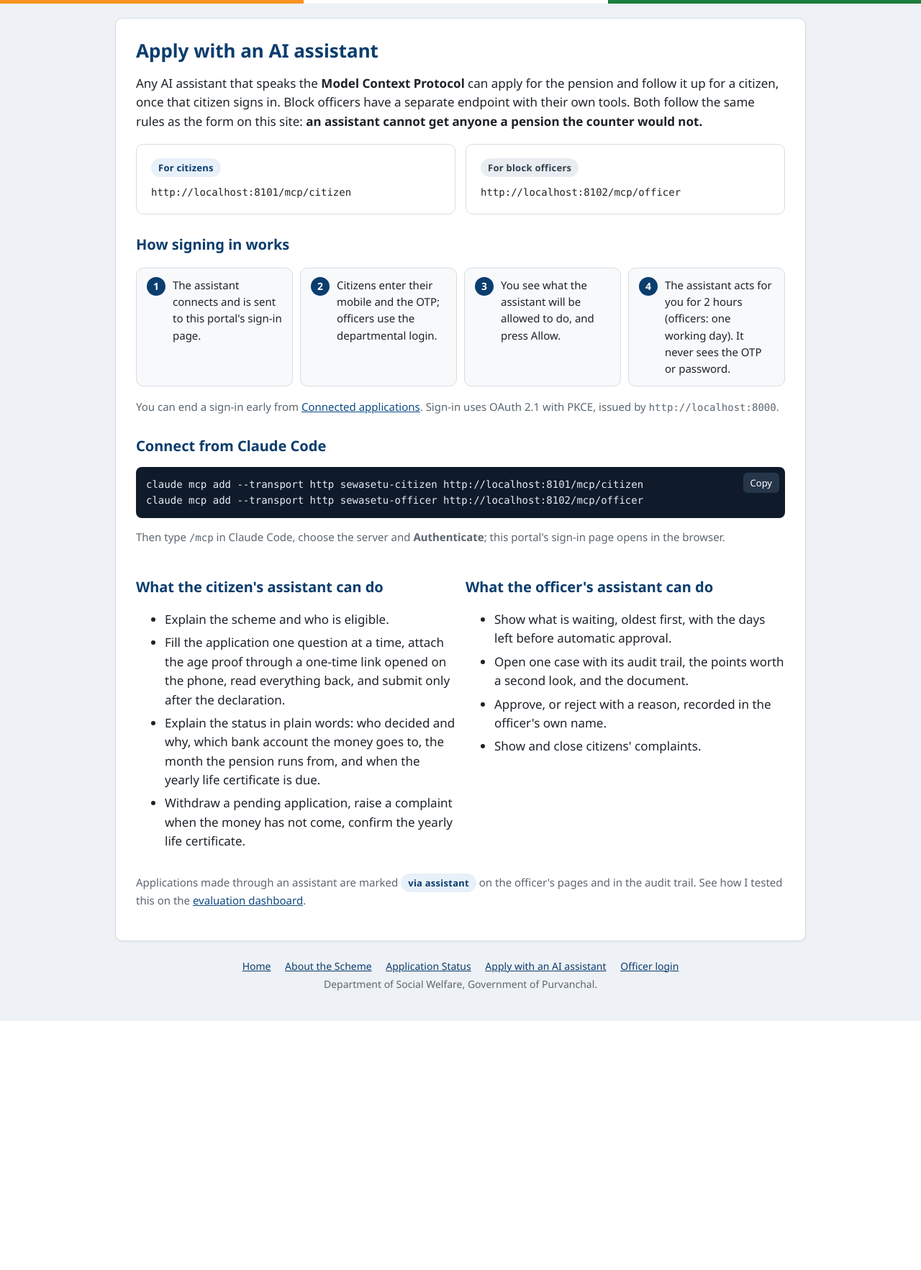
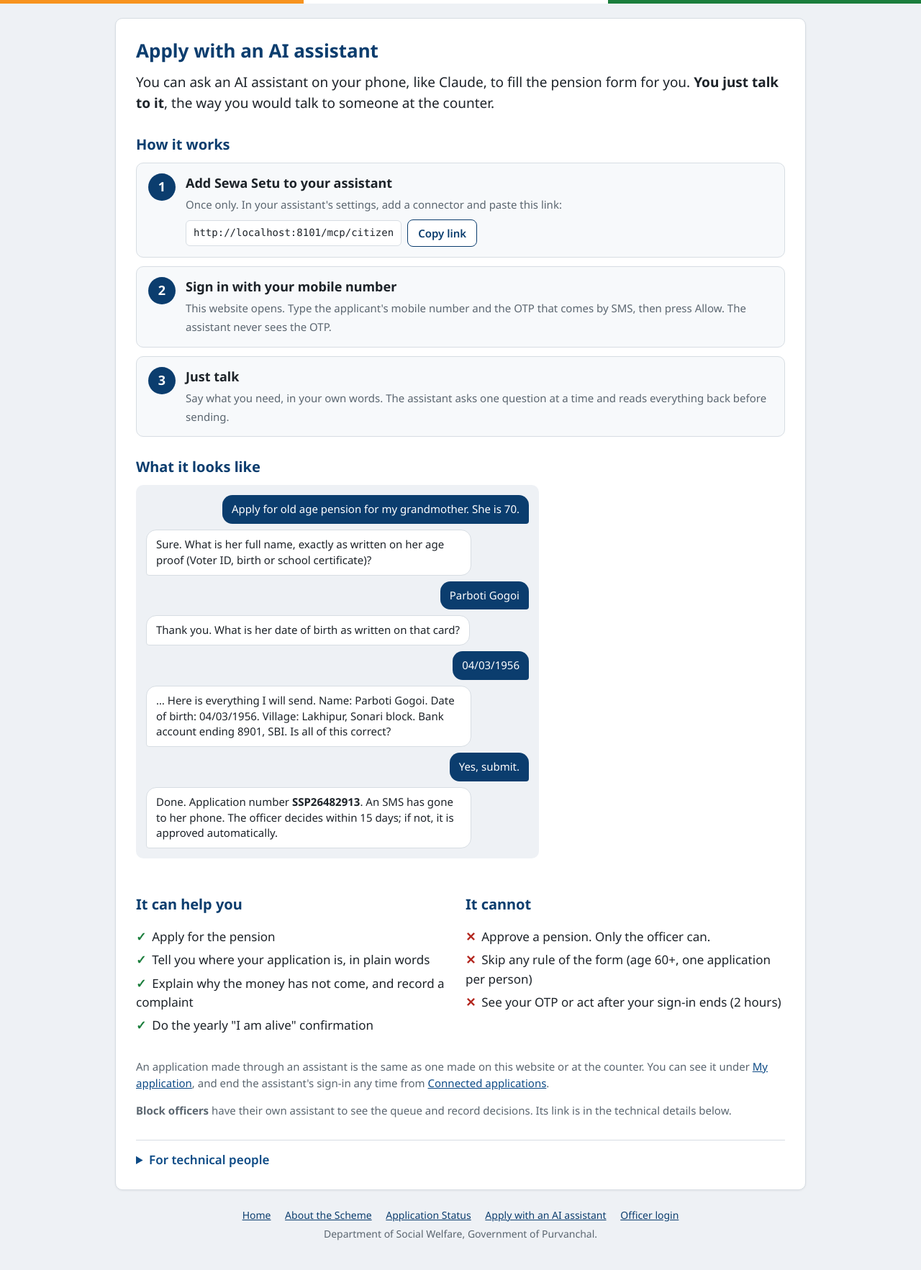
Before and after one commit to starkhushi/sewasetu-assistant, a Flask app: page /agents in a window 1280 px wide. Shown: the part 80-1845 px from the top of the page at 72% size. Before the commit the page ends 1499 px from the top, so only its background shows below. Run offline with Flask 2, Linux system fonts and the light colour scheme; some libraries are stand-ins or nearby versions.

Commit message:
Rewrite the AI assistant page for citizens: three steps, an example chat, can and cannot; technical details folded away

```diff
--- a/app/templates/agents.html
+++ b/app/templates/agents.html
@@ -1,86 +1,115 @@
 {% extends "base.html" %}
-{% block title %}AI assistants - Sewa Setu{% endblock %}
+{% block title %}Apply with an AI assistant - Sewa Setu{% endblock %}
 {% block extra_css %}
+.lead{font-size:19px;margin:0 0 20px}
+.steps3{list-style:none;padding:0;margin:0 0 8px;display:grid;gap:12px}
+.steps3 li{display:flex;gap:14px;align-items:flex-start;background:#f7f9fb;border:1px solid var(--line);
+  border-radius:var(--radius);padding:14px 16px}
+.steps3 .num{flex:none;width:38px;height:38px;border-radius:50%;background:var(--navy);color:#fff;
+  display:grid;place-items:center;font-weight:700;font-size:18px}
+.steps3 b{display:block;font-size:18px;margin-bottom:2px}
+.steps3 span.t{color:var(--muted);font-size:15px}
+.link-box{display:flex;gap:8px;align-items:center;flex-wrap:wrap;margin-top:8px}
+.link-box code{background:#fff;border:1px solid var(--line);border-radius:6px;padding:6px 10px;font-size:14px;word-break:break-all}
+.chat{background:#eef1f5;border-radius:var(--radius);padding:14px;display:flex;flex-direction:column;gap:8px;max-width:560px}
+.msg{max-width:85%;padding:9px 13px;border-radius:14px;font-size:15px;line-height:1.45}
+.msg.u{align-self:flex-end;background:var(--navy);color:#fff;border-bottom-right-radius:4px}
+.msg.a{align-self:flex-start;background:#fff;border:1px solid var(--line);border-bottom-left-radius:4px}
+.can li,.cannot li{margin:6px 0}
+.cannot{list-style:none;padding:0}
+.cannot li::before{content:"\2715";color:var(--red);font-weight:700;margin-right:8px}
+.can{list-style:none;padding:0}
+.can li::before{content:"\2713";color:var(--green);font-weight:700;margin-right:8px}
+details.tech{margin-top:28px;border-top:1px solid var(--line);padding-top:14px}
+details.tech summary{cursor:pointer;color:var(--navy-2);font-weight:600}
 .copy{position:relative}
 .copy button{position:absolute;top:8px;right:8px;background:#26364a;color:#fff;border:none;border-radius:6px;
   padding:5px 10px;font-size:13px;cursor:pointer;font-family:inherit}
-.copy button:hover{background:#34495f}
-.flow{counter-reset:f;list-style:none;padding:0;display:grid;gap:10px;grid-template-columns:repeat(auto-fit,minmax(200px,1fr))}
-.flow li{counter-increment:f;background:#f7f9fb;border:1px solid var(--line);border-radius:var(--radius);padding:12px 14px 12px 50px;position:relative;font-size:15px}
-.flow li::before{content:counter(f);position:absolute;left:14px;top:12px;width:26px;height:26px;border-radius:50%;
-  background:var(--navy);color:#fff;display:grid;place-items:center;font-weight:700;font-size:14px}
-.tools li{margin:6px 0}
-.endpoint{word-break:break-all;font-size:14px}
 {% endblock %}
 {% block content %}
 <h2>Apply with an AI assistant</h2>
-<p>Any AI assistant that speaks the <b>Model Context Protocol</b> can apply for the pension and
-follow it up for a citizen, once that citizen signs in. Block officers have a separate endpoint with
-their own tools. Both follow the same rules as the form on this site: <b>an assistant cannot get
-anyone a pension the counter would not.</b></p>
+<p class="lead">You can ask an AI assistant on your phone, like Claude, to fill the pension form for
+you. <b>You just talk to it</b>, the way you would talk to someone at the counter.</p>
 
-<div class="grid" style="margin:18px 0">
-  <div class="card">
-    <span class="badge AGENT">For citizens</span>
-    <p class="endpoint" style="margin:10px 0 0"><code>{{ citizen_url }}</code></p>
-  </div>
-  <div class="card">
-    <span class="badge">For block officers</span>
-    <p class="endpoint" style="margin:10px 0 0"><code>{{ officer_url }}</code></p>
-  </div>
+<h3>How it works</h3>
+<ol class="steps3">
+  <li><span class="num">1</span><span><b>Add Sewa Setu to your assistant</b>
+    <span class="t">Once only. In your assistant's settings, add a connector and paste this link:</span>
+    <span class="link-box"><code id="clink">{{ citizen_url }}</code>
+      <button class="btn btn-sm btn-light inline" type="button" onclick="copyText('clink', this)">Copy link</button></span></span></li>
+  <li><span class="num">2</span><span><b>Sign in with your mobile number</b>
+    <span class="t">This website opens. Type the applicant's mobile number and the OTP that comes by SMS,
+    then press Allow. The assistant never sees the OTP.</span></span></li>
+  <li><span class="num">3</span><span><b>Just talk</b>
+    <span class="t">Say what you need, in your own words. The assistant asks one question at a time
+    and reads everything back before sending.</span></span></li>
+</ol>
+
+<h3>What it looks like</h3>
+<div class="chat" aria-label="Example conversation">
+  <div class="msg u">Apply for old age pension for my grandmother. She is 70.</div>
+  <div class="msg a">Sure. What is her full name, exactly as written on her age proof (Voter ID, birth or school certificate)?</div>
+  <div class="msg u">Parboti Gogoi</div>
+  <div class="msg a">Thank you. What is her date of birth as written on that card?</div>
+  <div class="msg u">04/03/1956</div>
+  <div class="msg a">&hellip; Here is everything I will send. Name: Parboti Gogoi. Date of birth: 04/03/1956.
+    Village: Lakhipur, Sonari block. Bank account ending 8901, SBI. Is all of this correct?</div>
+  <div class="msg u">Yes, submit.</div>
+  <div class="msg a">Done. Application number <b>SSP26482913</b>. An SMS has gone to her phone. The officer
+    decides within 15 days; if not, it is approved automatically.</div>
 </div>
 
-<h3>How signing in works</h3>
-<ol class="flow">
-  <li>The assistant connects and is sent to this portal's sign-in page.</li>
-  <li>Citizens enter their mobile and the OTP; officers use the departmental login.</li>
-  <li>You see what the assistant will be allowed to do, and press Allow.</li>
-  <li>The assistant acts for you for 2 hours (officers: one working day). It never sees the OTP or password.</li>
-</ol>
-<p class="note">You can end a sign-in early from <a href="/status/connections">Connected applications</a>.
-Sign-in uses OAuth 2.1 with PKCE, issued by <code>{{ issuer }}</code>.</p>
-
-<h3>Connect from Claude Code</h3>
-<div class="copy">
-<pre class="code" id="cmd">claude mcp add --transport http sewasetu-citizen {{ citizen_url }}
-claude mcp add --transport http sewasetu-officer {{ officer_url }}</pre>
-<button type="button" onclick="copyCmd(this)">Copy</button>
-</div>
-<p class="note">Then type <code>/mcp</code> in Claude Code, choose the server and <b>Authenticate</b>;
-this portal's sign-in page opens in the browser.</p>
-
-<div class="grid" style="margin-top:10px">
+<div class="grid" style="margin-top:22px">
   <div>
-    <h3>What the citizen's assistant can do</h3>
-    <ul class="tools">
-      <li>Explain the scheme and who is eligible.</li>
-      <li>Fill the application one question at a time, attach the age proof through a one-time link
-          opened on the phone, read everything back, and submit only after the declaration.</li>
-      <li>Explain the status in plain words: who decided and why, which bank account the money goes
-          to, the month the pension runs from, and when the yearly life certificate is due.</li>
-      <li>Withdraw a pending application, raise a complaint when the money has not come, confirm the
-          yearly life certificate.</li>
+    <h3>It can help you</h3>
+    <ul class="can">
+      <li>Apply for the pension</li>
+      <li>Tell you where your application is, in plain words</li>
+      <li>Explain why the money has not come, and record a complaint</li>
+      <li>Do the yearly "I am alive" confirmation</li>
     </ul>
   </div>
   <div>
-    <h3>What the officer's assistant can do</h3>
-    <ul class="tools">
-      <li>Show what is waiting, oldest first, with the days left before automatic approval.</li>
-      <li>Open one case with its audit trail, the points worth a second look, and the document.</li>
-      <li>Approve, or reject with a reason, recorded in the officer's own name.</li>
-      <li>Show and close citizens' complaints.</li>
+    <h3>It cannot</h3>
+    <ul class="cannot">
+      <li>Approve a pension. Only the officer can.</li>
+      <li>Skip any rule of the form (age 60+, one application per person)</li>
+      <li>See your OTP or act after your sign-in ends (2 hours)</li>
     </ul>
   </div>
 </div>
-<p class="note">Applications made through an assistant are marked <span class="badge AGENT">via assistant</span>
-on the officer's pages and in the audit trail. See how I tested this on the
-<a href="/eval-dashboard">evaluation dashboard</a>.</p>
+<p class="note">An application made through an assistant is the same as one made on this website or at
+the counter. You can see it under <a href="/status">My application</a>, and end the assistant's
+sign-in any time from <a href="/status/connections">Connected applications</a>.</p>
+
+<p class="note"><b>Block officers</b> have their own assistant to see the queue and record decisions.
+Its link is in the technical details below.</p>
+
+<details class="tech">
+  <summary>For technical people</summary>
+  <p class="note">The assistants connect through the Model Context Protocol (MCP) over streamable HTTP.
+  Sign-in is OAuth 2.1 with PKCE, issued by this portal (<code>{{ issuer }}</code>). The citizen and
+  officer servers are separate; a citizen's assistant never sees the officer's tools.</p>
+  <table class="tbl" style="max-width:760px">
+    <tr><th>Citizen MCP endpoint</th><td><code>{{ citizen_url }}</code></td></tr>
+    <tr><th>Officer MCP endpoint</th><td><code>{{ officer_url }}</code></td></tr>
+  </table>
+  <p class="note" style="margin-top:14px">From Claude Code:</p>
+  <div class="copy">
+<pre class="code" id="cmd">claude mcp add --transport http sewasetu-citizen {{ citizen_url }}
+claude mcp add --transport http sewasetu-officer {{ officer_url }}</pre>
+  <button type="button" onclick="copyText('cmd', this)">Copy</button>
+  </div>
+  <p class="note">Then run <code>/mcp</code>, pick the server and choose Authenticate. How I tested
+  this: <a href="/eval-dashboard">evaluation dashboard</a>.</p>
+</details>
+
 <script>
-function copyCmd(b){
-  var t=document.getElementById('cmd').innerText;
-  (navigator.clipboard?navigator.clipboard.writeText(t):Promise.reject()).then(function(){b.textContent='Copied';},
-    function(){b.textContent='Select and copy';});
-  setTimeout(function(){b.textContent='Copy';},2000);
+function copyText(id, b){
+  var t = document.getElementById(id).innerText, old = b.textContent;
+  (navigator.clipboard ? navigator.clipboard.writeText(t) : Promise.reject()).then(
+    function(){ b.textContent = 'Copied'; }, function(){ b.textContent = 'Select and copy'; });
+  setTimeout(function(){ b.textContent = old; }, 2000);
 }
 </script>
 {% endblock %}
```
